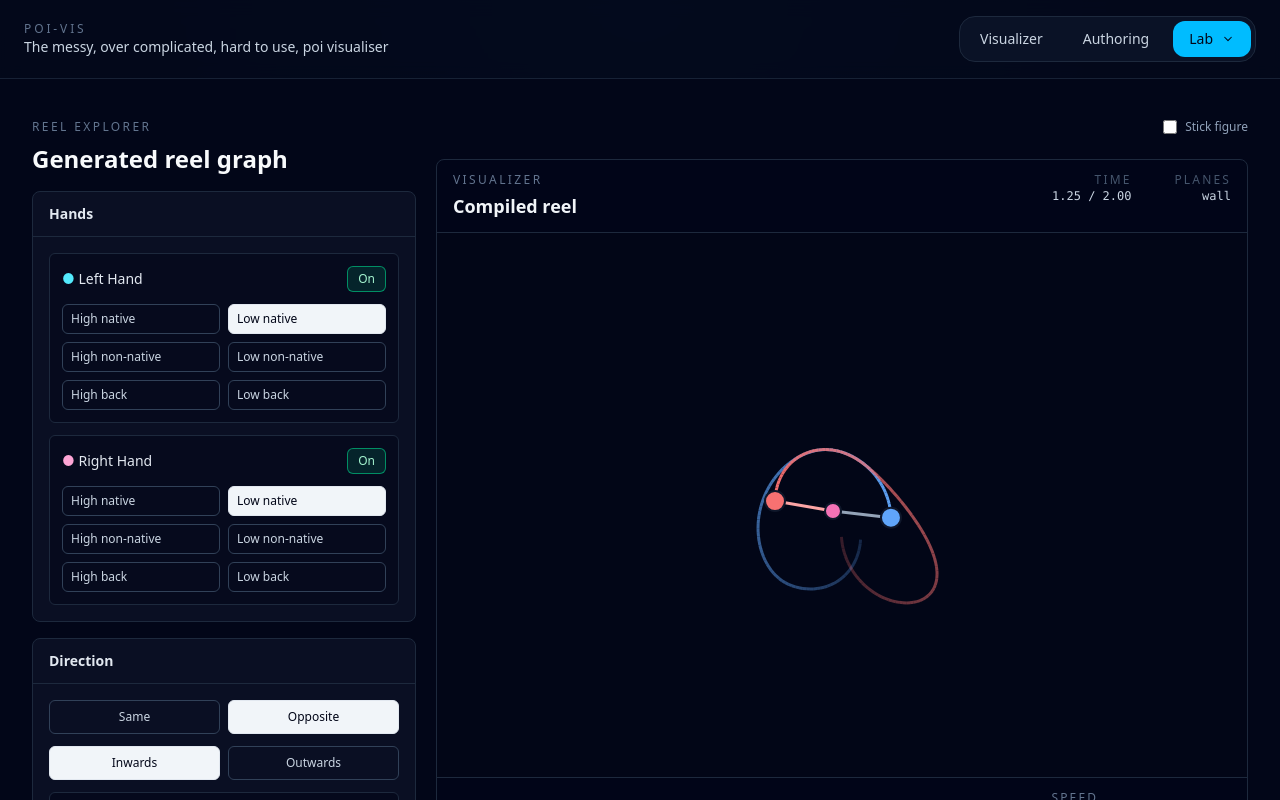
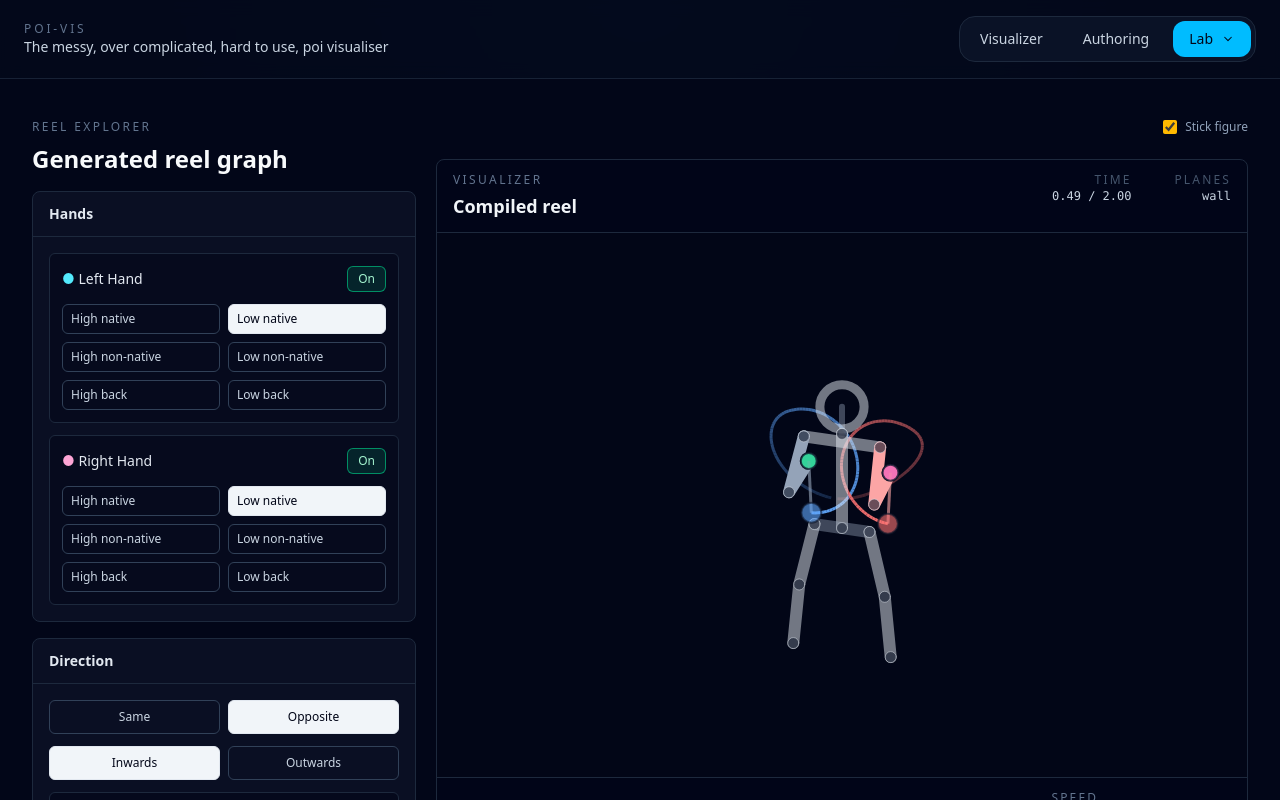
Before and after one commit to Jragon/poi-viz, a Vue app: page /lab/reel-explorer in a window 1280 px wide. Shown: the top 800 px of the page. Built offline with nearby package versions, Linux system fonts and the light colour scheme.

Commit message:
stick figure and spee 0.5xx

```diff
--- a/src/lab/experiments/reel-explorer/ReelExplorerPage.vue
+++ b/src/lab/experiments/reel-explorer/ReelExplorerPage.vue
@@ -34,7 +34,7 @@ import {
 const config = ref<ReelConfig>(DEFAULT_REEL_CONFIG);
 const compilerOptions = DEFAULT_POI_BEAT_COMPILER_OPTIONS;
 const visibleTrackIds = ref<string[]>(["left", "right"]);
-const showStickFigure = ref(false);
+const showStickFigure = ref(true);
 
 const graph = computed(() => buildReelBeatGraph(config.value));
 const reelState = computed(() => deriveReelState(config.value));
@@ -77,6 +77,7 @@ const reelSummaryLabel = computed(
 
 core.session.setProjectionMode("tilted");
 core.session.setPlaneSideSeparationWorld(0.2);
+transport.setSpeed(0.5);
 display.setOverlayVisibility("showHandTrails", false);
 display.setOverlayVisibility("showHeadTrails", true);
 
```
